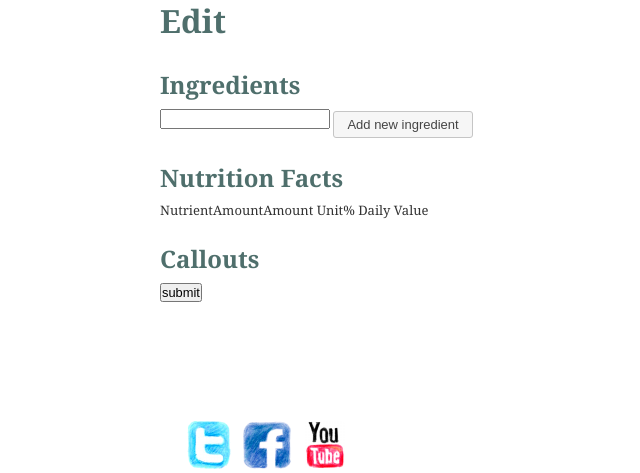
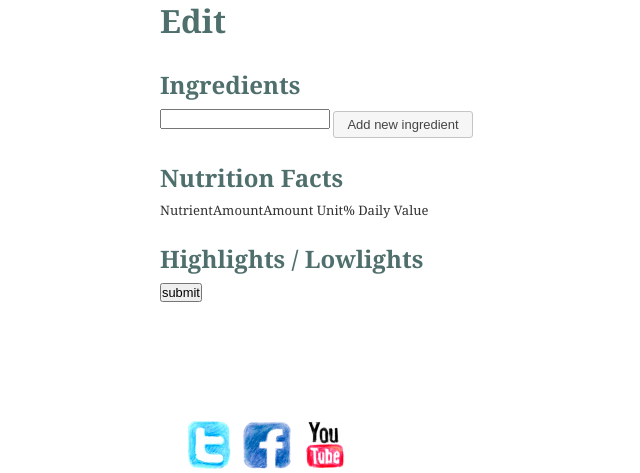
Before and after one commit to ebrelsford/cas_food, a Django app: template school_food_site/templates/food/dish_form.html in a window 1280 px wide. Shown: the part 268-741 px from the top of the page, without its empty margins (0-640 px from the left). Run offline with Django 3.2, Linux system fonts and the light colour scheme; the template is opened without the code that fills it, so the values that code supplies are empty; some libraries are stand-ins or nearby versions.

Commit message:
slightly more useful name for callouts

```diff
--- a/school_food_site/templates/food/dish_form.html
+++ b/school_food_site/templates/food/dish_form.html
@@ -166,7 +166,7 @@
             </table>
         </div>
         <div class="section">
-            <h2>Callouts</h2>
+            <h2>Highlights / Lowlights</h2>
             {{ form.callouts.errors }}
             {{ form.callouts }}
         </div>
```
